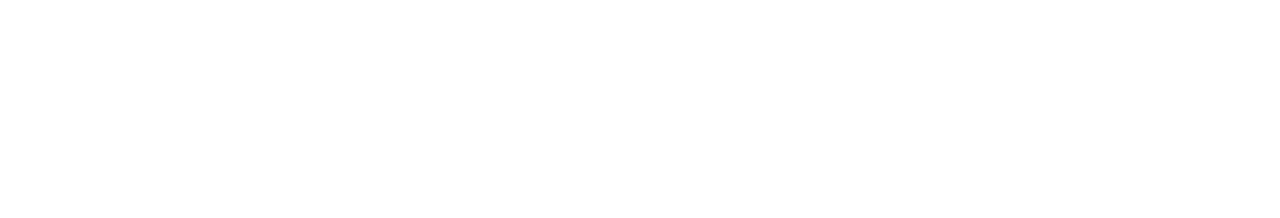
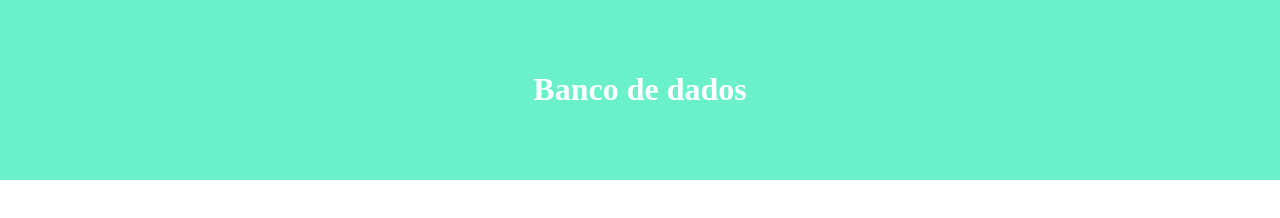
Before and after one commit to GabsRB/Materia-de-Banco-de-Dados---FATEC, a plain HTML site: page index.html in a window 1280 px wide. Drawn offline with Linux system fonts and the light colour scheme.

Commit message:
Update index.html

```diff
--- a/index.html
+++ b/index.html
@@ -5,12 +5,39 @@
     <meta name="viewport" content="width=device-width, initial-scale=1.0">
     <title>Materia de Banco de Dados</title>
     <style>
+    body, html {
+            margin: 0; /*Para remover margem*/
+            padding: 0; /*Para remover preenchimento padrão*/
+            height: 100%;
+        }
 
+        .Container {
+            display: flex;
+            align-items: flex-start;
+            justify-content: center;
+            height: 100vh;
+        }
 
+        .Background {
+            background-color: #6af1c9;
+            padding: 50px; /* Peenchimento*/
+            width: 100%; /* Ocupa toda a largura */
+            box-sizing: border-box; /* Inclui preenchimento e borda na largura total */
+        }
 
+        .texto {
+            text-align: center;
+            color: #fff; /* Cor do texto */
+        }
     </style>
     </head>
 <body>
-
+   <div class="Container">
+        <div class="Background">
+            <div class="texto">
+                <h1>Banco de dados</h1>
+            </div>
+        </div>
+    </div>
 </body>
 </html>
```
